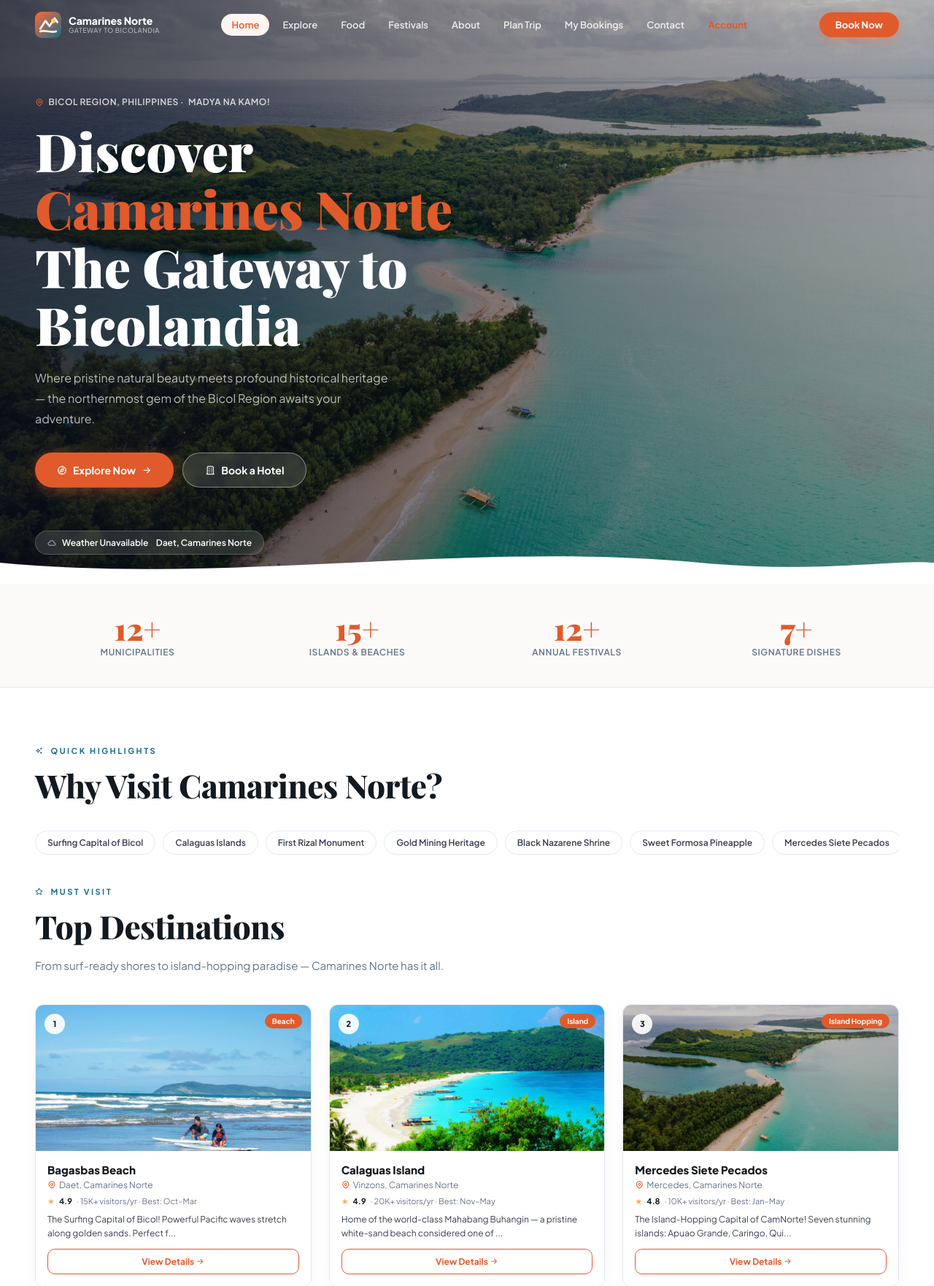
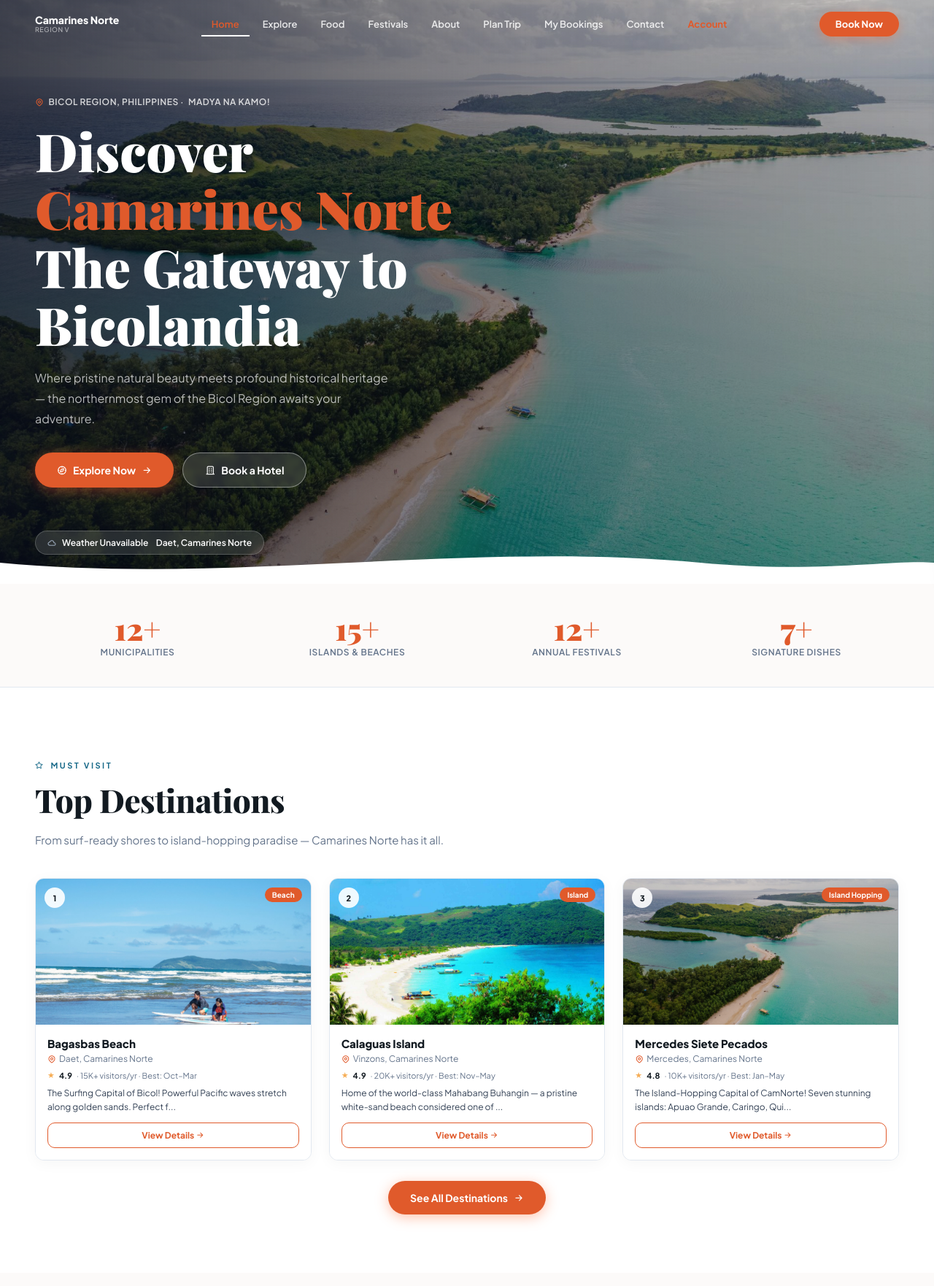
Before and after one commit to ethanidk04/CamarinesNorteWebsite, a PHP site: page / in a window 1280 px wide. Shown: the top 1762 px of the page at 73% size. Run offline with PHP 8.4, Linux system fonts and the light colour scheme.

Commit message:
Remove panel on navigation bar also remove why visit Cam norte

```diff
--- a/index.html
+++ b/index.html
@@ -17,47 +17,9 @@
   <body>
     <nav class="navbar" id="navbar">
       <div class="nav-logo" onclick="showPage('home')">
-        <div class="nav-logo-icon">
-          <svg
-            width="36"
-            height="36"
-            viewBox="0 0 40 40"
-            fill="none"
-            xmlns="http://www.w3.org/2000/svg"
-          >
-            <rect width="40" height="40" rx="10" fill="url(#paint_logo)" />
-            <path
-              d="M8 26L16 14L22 22L30 10L34 16"
-              stroke="white"
-              stroke-width="3"
-              stroke-linecap="round"
-              stroke-linejoin="round"
-            />
-            <path
-              d="M8 30C14 27 26 33 32 30"
-              stroke="#FFF0EB"
-              stroke-width="3"
-              stroke-linecap="round"
-            />
-            <circle cx="28" cy="14" r="3.5" fill="#FFD166" />
-            <defs>
-              <linearGradient
-                id="paint_logo"
-                x1="0"
-                y1="0"
-                x2="40"
-                y2="40"
-                gradientUnits="userSpaceOnUse"
-              >
-                <stop stop-color="#FF6B35" />
-                <stop offset="1" stop-color="#1A6B8A" />
-              </linearGradient>
-            </defs>
-          </svg>
-        </div>
         <div class="nav-logo-text">
           <div class="nav-logo-title">Camarines Norte</div>
-          <div class="nav-logo-sub">Gateway to Bicolandia</div>
+          <div class="nav-logo-sub">Region V</div>
         </div>
       </div>
       <div class="nav-links">
@@ -99,44 +61,6 @@
           margin-bottom: 4px;
         "
       >
-        <div class="nav-logo-icon">
-          <svg
-            width="36"
-            height="36"
-            viewBox="0 0 40 40"
-            fill="none"
-            xmlns="http://www.w3.org/2000/svg"
-          >
-            <rect width="40" height="40" rx="10" fill="url(#paint_logo2)" />
-            <path
-              d="M8 26L16 14L22 22L30 10L34 16"
-              stroke="white"
-              stroke-width="3"
-              stroke-linecap="round"
-              stroke-linejoin="round"
-            />
-            <path
-              d="M8 30C14 27 26 33 32 30"
-              stroke="#FFF0EB"
-              stroke-width="3"
-              stroke-linecap="round"
-            />
-            <circle cx="28" cy="14" r="3.5" fill="#FFD166" />
-            <defs>
-              <linearGradient
-                id="paint_logo2"
-                x1="0"
-                y1="0"
-                x2="40"
-                y2="40"
-                gradientUnits="userSpaceOnUse"
-              >
-                <stop stop-color="#FF6B35" />
-                <stop offset="1" stop-color="#1A6B8A" />
-              </linearGradient>
-            </defs>
-          </svg>
-        </div>
         <div>
           <div style="font-size: 14px; font-weight: 800; color: var(--dark)">
             Camarines Norte
@@ -149,7 +73,7 @@
               letter-spacing: 0.5px;
             "
           >
-            Gateway to Bicolandia
+            Region V
           </div>
         </div>
       </div>
@@ -324,23 +248,6 @@
       </div>
 
       <section class="section">
-        <div class="section-tag fade-in">
-          <i class="ti ti-sparkles"></i> Quick Highlights
-        </div>
-        <div class="section-title fade-in">Why Visit Camarines Norte?</div>
-        <div class="highlights-row fade-in" id="scrollable-highlights">
-          <div class="h-chip">Surfing Capital of Bicol</div>
-          <div class="h-chip">Calaguas Islands</div>
-          <div class="h-chip">First Rizal Monument</div>
-          <div class="h-chip">Gold Mining Heritage</div>
-          <div class="h-chip">Black Nazarene Shrine</div>
-          <div class="h-chip">Sweet Formosa Pineapple</div>
-          <div class="h-chip">Mercedes Siete Pecados</div>
-          <div class="h-chip">Fresh Seafood & Tinapa</div>
-          <div class="h-chip">12 Unique Municipalities</div>
-          <div class="h-chip">Bicolano Cuisine</div>
-        </div>
-
         <div class="section-tag fade-in" style="margin-top: 20px">
           <i class="ti ti-star"></i> Must Visit
         </div>
--- a/style.css
+++ b/style.css
@@ -138,9 +138,35 @@ button {
   transition: all 0.25s;
   cursor: pointer;
 }
-.nav-link:hover {
-  background: rgba(255, 255, 255, 0.15);
-  color: #fff;
+.nav-link {
+  padding: 7px 14px;
+  border-radius: 0;
+  font-size: 13px;
+  font-weight: 600;
+  color: rgba(255, 255, 255, 0.85);
+  border: none;
+  background: none;
+  transition: color 0.25s, border-color 0.25s;
+  cursor: pointer;
+  position: relative;
+}
+.nav-link:hover,
+.nav-link:focus {
+  color: #fff;
+}
+.nav-link::after {
+  content: '';
+  position: absolute;
+  left: 0;
+  bottom: -2px;
+  width: 0;
+  height: 2px;
+  background: #fff;
+  transition: width 0.25s ease;
+}
+.nav-link:hover::after,
+.nav-link.active::after {
+  width: 100%;
 }
 .navbar.scrolled .nav-link,
 .navbar.force-solid .nav-link {
@@ -148,12 +174,14 @@ button {
 }
 .navbar.scrolled .nav-link:hover,
 .navbar.force-solid .nav-link:hover {
-  background: var(--coral-light);
-  color: var(--coral);
+  color: var(--dark);
+}
+.navbar.scrolled .nav-link::after,
+.navbar.force-solid .nav-link::after {
+  background: var(--coral);
 }
 .nav-link.active {
   color: var(--coral) !important;
-  background: var(--coral-light) !important;
 }
 
 .nav-cta {
```
